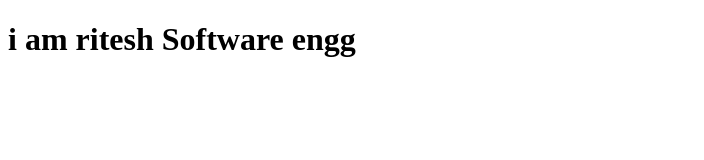
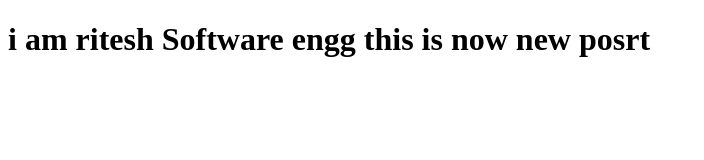
Before and after one commit to RiteshGupta2003/web.github.io, a plain HTML site: page index.html in a window 1280 px wide. Shown: the whole page, without its empty margins (0-704 px from the left). Drawn offline with Linux system fonts and the light colour scheme.

Commit message:
uploading is test

```diff
--- a/index.html
+++ b/index.html
@@ -8,7 +8,7 @@
 </head>
 <body>
     <h1>
-    i am ritesh Software engg
+    i am ritesh Software engg this is now new posrt
     </h1>
 </body>
 </html>
```
